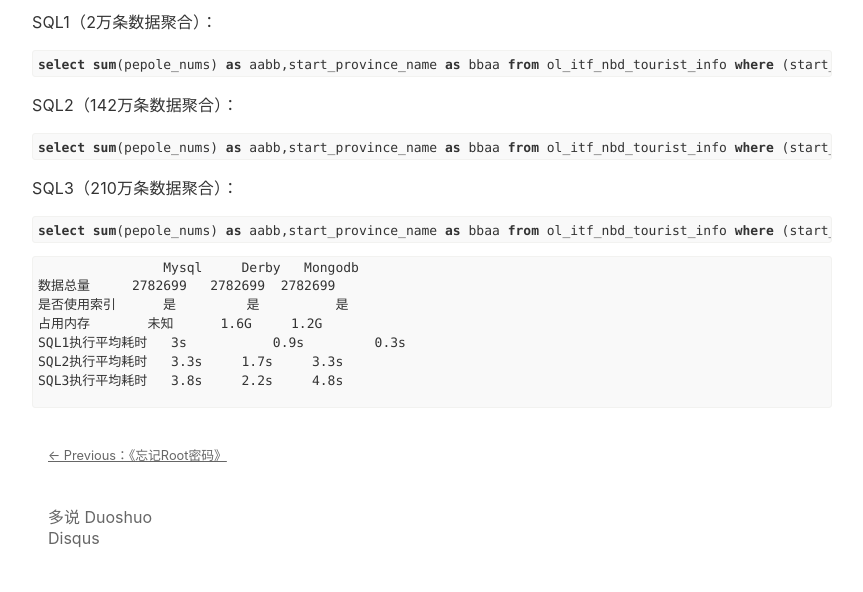
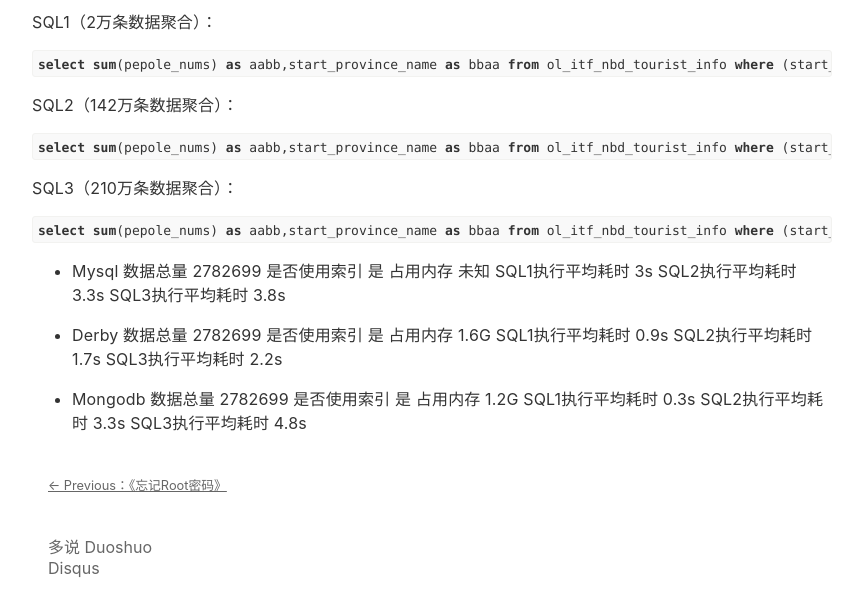
Before and after one commit to ThomasYoung1989/blog, a Jekyll site: the page built from _posts/2017-07-12-mem-database.markdown, in a window 1280 px wide and 900 px high, scrolled down 1636 px, cut to the strip 0-592 px from the top of the window. Shown: the whole strip, without its empty margins (208-1071 px from the left). Built offline with Jekyll 4.4.1, drawn with Linux system fonts in a browser that asks for light colours; comment, search, counter and statistics services are not loaded.

Commit message:
内存数据库

````diff
--- a/_posts/2017-07-12-mem-database.markdown
+++ b/_posts/2017-07-12-mem-database.markdown
@@ -72,14 +72,26 @@
 ```sql
 select sum(pepole_nums) as aabb,start_province_name as bbaa from ol_itf_nbd_tourist_info where (start_date>='2010-04-16' and start_date<='2017-05-16') and (target_province_name in('西藏','河北','新疆','台湾','四川','陕西','山西','上海','山东','青海','澳门','宁夏','内蒙古','吉林','江西','安徽','江苏','北京','湖南','重庆','福建','湖北','甘肃','香港','河南','广东','浙江','广西','云南','黑龙江','贵州','海南','辽宁'))  group by start_province_name order by sum(pepole_nums) desc
 ```
+- Mysql
+数据总量 2782699
+是否使用索引 是
+占用内存 未知
+SQL1执行平均耗时 3s
+SQL2执行平均耗时 3.3s
+SQL3执行平均耗时 3.8s
 
-```
-                Mysql     Derby	  Mongodb
-数据总量	    2782699   2782699  2782699
-是否使用索引      是         是	      是
-占用内存	      未知      1.6G     1.2G
-SQL1执行平均耗时	 3s	      0.9s	   0.3s
-SQL2执行平均耗时	 3.3s     1.7s	   3.3s
-SQL3执行平均耗时	 3.8s     2.2s	   4.8s
+- Derby
+数据总量 2782699
+是否使用索引 是
+占用内存 1.6G
+SQL1执行平均耗时 0.9s
+SQL2执行平均耗时 1.7s
+SQL3执行平均耗时 2.2s
 
-```
+- Mongodb
+数据总量 2782699
+是否使用索引 是
+占用内存 1.2G
+SQL1执行平均耗时 0.3s
+SQL2执行平均耗时 3.3s
+SQL3执行平均耗时 4.8s
````
